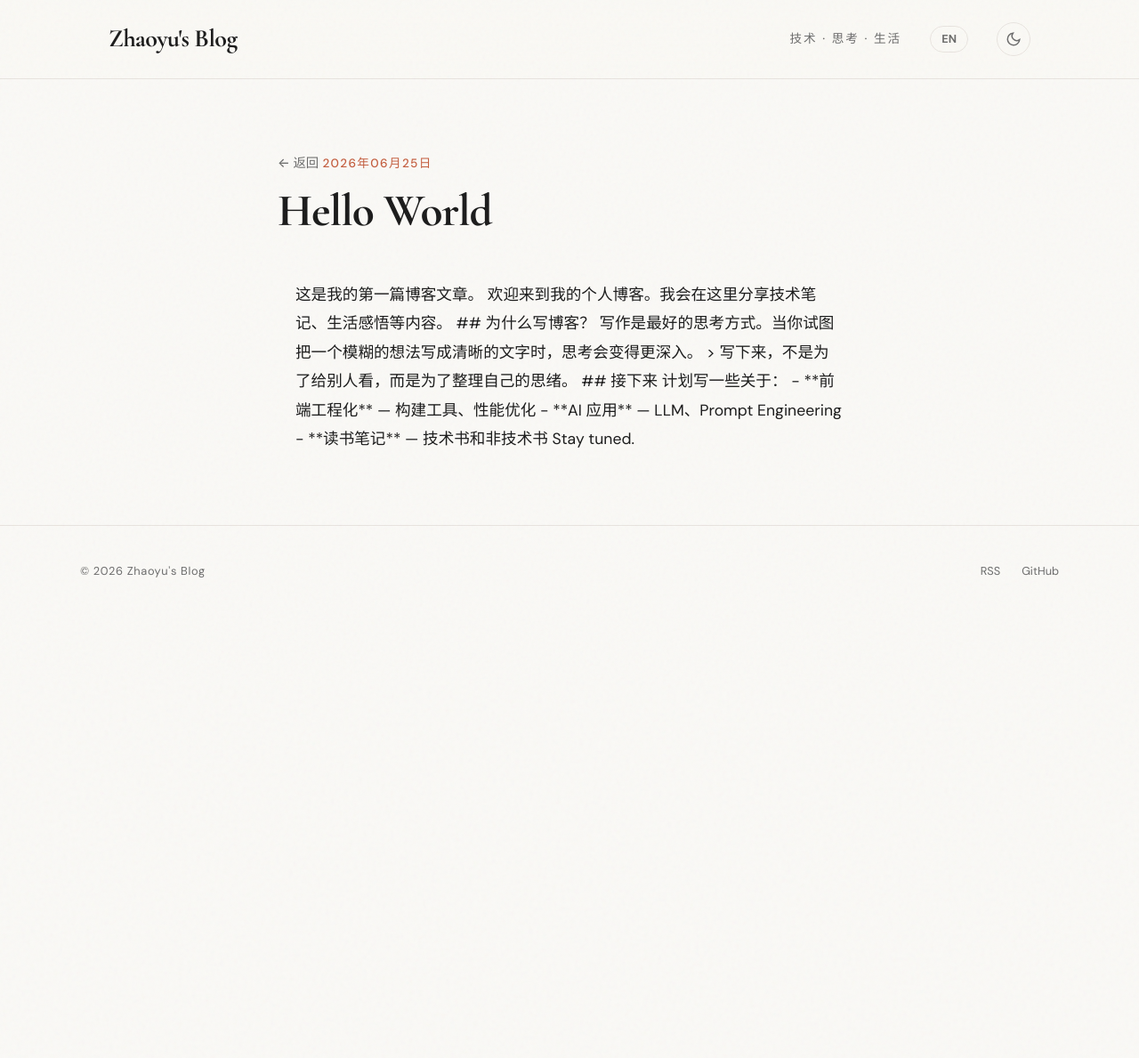
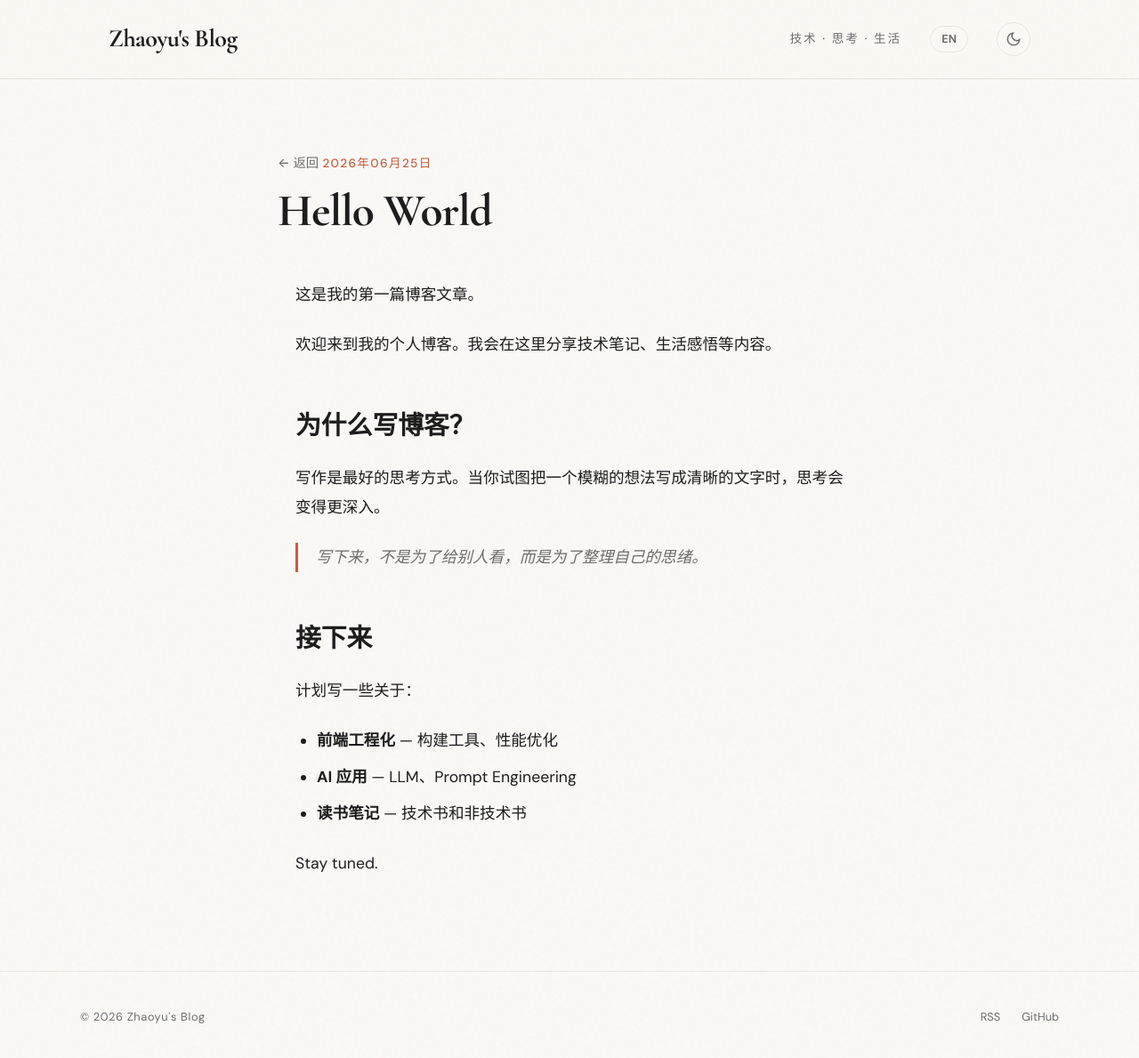
Before and after one commit to zhaoyul/zhaoyul.github.io, a Jekyll site: the page built from _posts/2026-06-25-hello-world.md, in a window 1280 px wide and 1193 px high. Shown: the top 1189 px of the window at 89% size. Built offline with Jekyll 4.4.1, drawn with Linux system fonts in a browser that asks for light colours.

Commit message:
fix: enable markdown inside lang divs

```diff
--- a/_posts/2026-06-25-hello-world.md
+++ b/_posts/2026-06-25-hello-world.md
@@ -4,7 +4,7 @@ title_zh: Hello World
 title_en: Hello World
 ---
 
-<div data-lang="zh" class="active">
+<div data-lang="zh" class="active" markdown="1">
 
 这是我的第一篇博客文章。
 
@@ -28,7 +28,7 @@ Stay tuned.
 
 </div>
 
-<div data-lang="en">
+<div data-lang="en" markdown="1">
 
 This is my first blog post.
 
```
